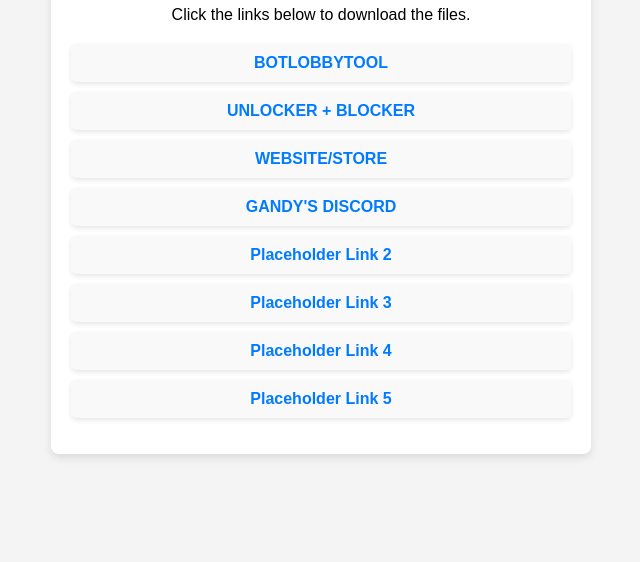
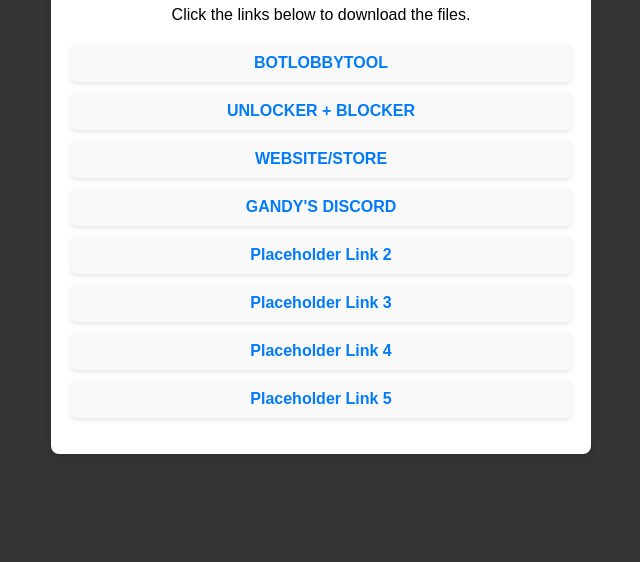
Before and after one commit to Gandy1337/website, a plain HTML site: page index.html in a window 1280 px wide. Shown: the part 238-800 px from the top of the page, without its empty margins (319-959 px from the left). Drawn offline with Linux system fonts and the light colour scheme.

Commit message:
Update index.html

```diff
--- a/index.html
+++ b/index.html
@@ -7,7 +7,7 @@
     <style>
         body {
             font-family: Arial, sans-serif;
-            background-color: #f4f4f4;
+            background-color: #343434;
             margin: 0;
             padding: 0;
             display: flex;
```
